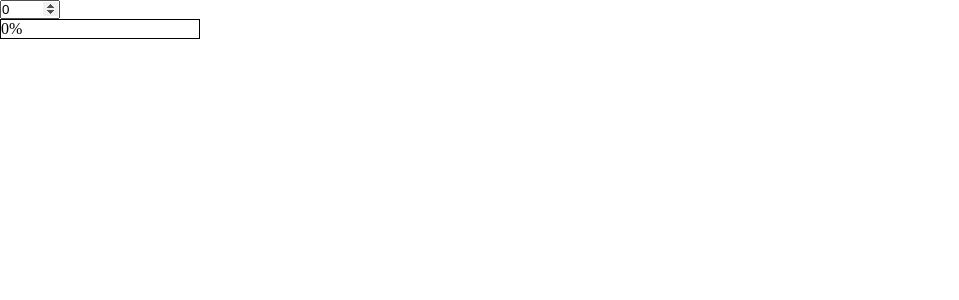
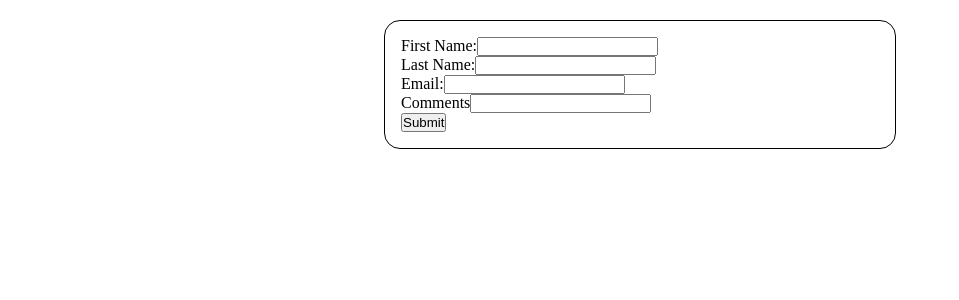
Before and after one commit to suhaansridhar/practicingReactApplications, a React (Create React App) app: page / in a window 1280 px wide. Shown: the top 300 px of the page, without its empty margins (0-959 px from the left). Built offline with nearby package versions, Linux system fonts and the light colour scheme.

Commit message:
formData

```diff
--- a/src/App.js
+++ b/src/App.js
@@ -1,10 +1,10 @@
 import React from 'react';
-import ProgressBar from './Components/ProgressBar';
+import FormData from './Components/FormData';
 
 function App(){
   return(
     <div>
-      <ProgressBar />
+      <FormData />
     </div>
   )
 }
--- /dev/null
+++ b/src/Components/FormData.js
@@ -0,0 +1,58 @@
+import React from "react";
+
+function FormData(){
+
+    const [form, setForm] = React.useState({
+        "FirstName" : "",
+        "LastName" : "",
+        "email" : "",
+        "comments": ""
+    })
+
+    function handleChange(event){
+        const {name, value} = event.target;
+        setForm(prevForm => {
+            return(
+                {...prevForm,
+                [name] : value
+                }
+            )
+        })
+        console.log(form)
+    }
+
+    function submitButton(){
+        setForm({
+            "FirstName" : "",
+            "LastName" : "",
+            "email" : "",
+            "comments": ""
+        })
+    }
+
+    return(
+        <div className="form--data--container">
+            <div className="form--container">
+                <div>
+                    <label htmlFor="FirstName">First Name:</label>
+                    <input type="text" value={form.FirstName} onChange={handleChange} name="FirstName"/>
+                </div>
+                <div>
+                    <label htmlFor="LastName">Last Name:</label>
+                    <input type="text" value={form.LastName} onChange={handleChange} name="LastName"/>
+                </div>
+                <div>
+                    <label htmlFor="email">Email:</label>
+                    <input type="email" value={form.email} onChange={handleChange} name="email"/>
+                </div>
+                <div>
+                    <label htmlFor="comments">Comments</label>
+                    <input type="text" value={form.comments} onChange={handleChange} name="comments" />
+                </div>
+                <button className="submitButton" onClick={submitButton}>Submit</button>
+            </div>
+        </div>
+    )
+}
+
+export default FormData;
--- a/src/index.css
+++ b/src/index.css
@@ -60,3 +60,21 @@
   width: 80%;
   background-color: green;
 }
+
+.form--data--container{
+  width: 100%;
+}
+
+.form--container{
+  width: 40%;
+  margin: 20px auto;
+  border: 0.1rem solid black;
+  height: auto;
+  padding: 1rem;
+  border-radius: 1rem;
+}
+
+.submitButton{
+  text-align: center;
+  margin: auto;
+}
```
